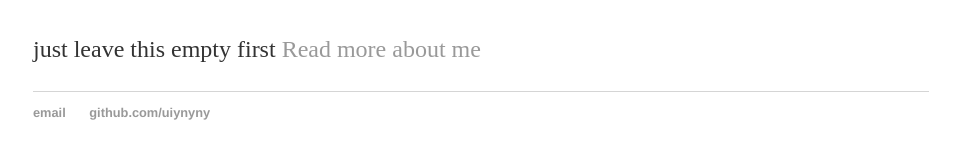
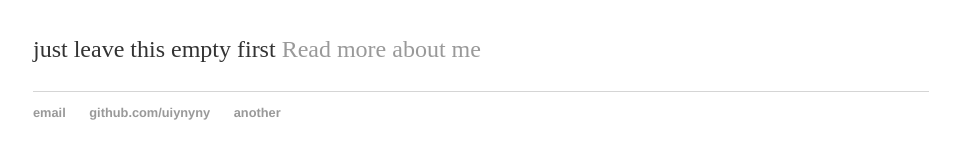
Before and after one commit to uiynyny/uiynyny.github.io, a Jekyll site: the page index.html, which Jekyll copies as it is, in a window 1280 px wide. Shown: the part 164-323 px from the top of the page, without its empty margins (159-1119 px from the left). Built offline with Jekyll 4.4.1, drawn with Linux system fonts in a browser that asks for light colours.

Commit message:
Update index.html
add another page direction

```diff
--- a/index.html
+++ b/index.html
@@ -23,6 +23,7 @@
     		<ul>
         		<li><a href="mailto:dexter_zhang@live.com">email</a></li>
         		<li><a href="https://github.com/uiynyny">github.com/uiynyny</a></li>
+        		<li><a href="/dexterzhang.github.io">another</a></li>
 			</ul>
 		</footer>
   </body>
```
